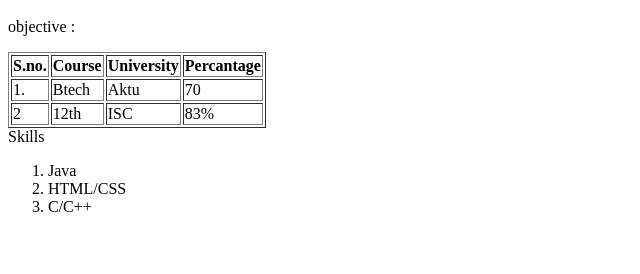
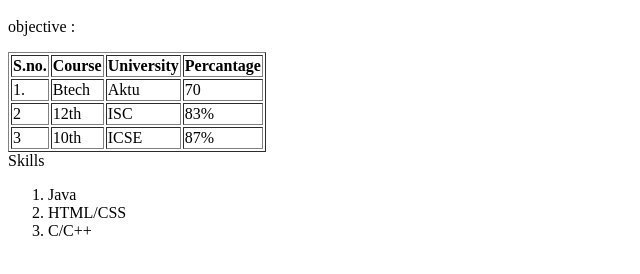
Before and after one commit to shivangsri/Resume, a plain HTML site: page index.html in a window 1280 px wide. Shown: the part 48-322 px from the top of the page, without its empty margins (0-640 px from the left). Drawn offline with Linux system fonts and the light colour scheme.

Commit message:
Update index.html

```diff
--- a/index.html
+++ b/index.html
@@ -24,6 +24,12 @@ objective : <p align=centre></p>
   <td>ISC</td>
   <td>83%</td>
   </tr>
+<tr>
+  <td>3</td>
+<td>10th</td>
+  <td>ICSE</td>
+  <td>87%</td>
+  </tr>
   </table>
 
   Skills
```
